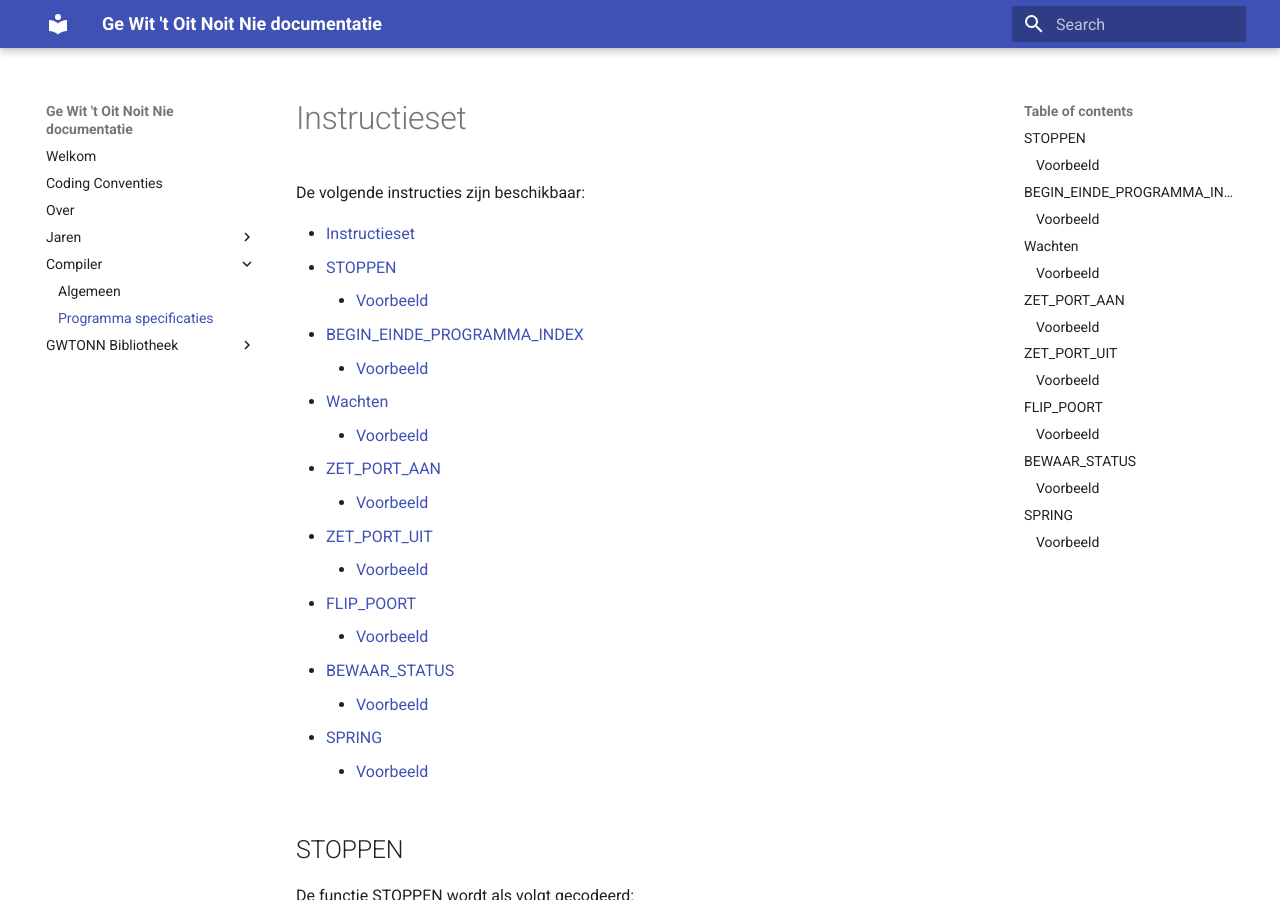
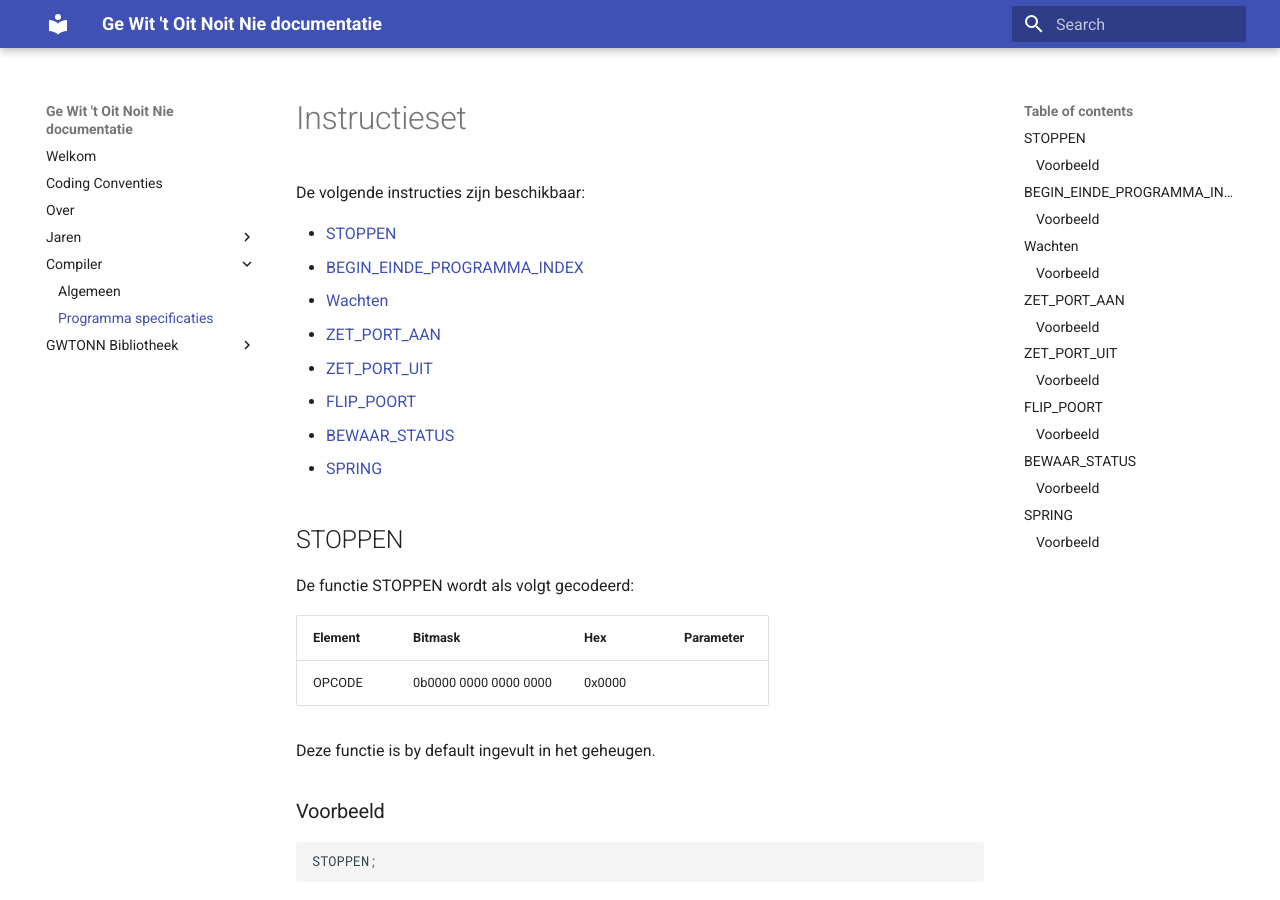
Before and after one commit to Ge-Wit-t-Oit-Noit-Nie/documentation, an MkDocs documentation site: the page built from docs/gpc/program_specifications.md, in a window 1280 px wide and 900 px high. Built offline with MkDocs 1.6.1 and Material for MkDocs 9.7.7, drawn with Linux system fonts in a browser that asks for light colours.

Commit message:
Small type updates

```diff
--- a/docs/gpc/program_specifications.md
+++ b/docs/gpc/program_specifications.md
@@ -2,23 +2,15 @@
 
 De volgende instructies zijn beschikbaar:
 
-- [Instructieset](#instructieset)
-  - [STOPPEN](#stoppen)
-    - [Voorbeeld](#voorbeeld)
-  - [BEGIN\_EINDE\_PROGRAMMA\_INDEX](#begin_einde_programma_index)
-    - [Voorbeeld](#voorbeeld-1)
-  - [Wachten](#wachten)
-    - [Voorbeeld](#voorbeeld-2)
-  - [ZET\_PORT\_AAN](#zet_port_aan)
-    - [Voorbeeld](#voorbeeld-3)
-  - [ZET\_PORT\_UIT](#zet_port_uit)
-    - [Voorbeeld](#voorbeeld-4)
-  - [FLIP\_POORT](#flip_poort)
-    - [Voorbeeld](#voorbeeld-5)
-  - [BEWAAR\_STATUS](#bewaar_status)
-    - [Voorbeeld](#voorbeeld-6)
-  - [SPRING](#spring)
-    - [Voorbeeld](#voorbeeld-7)
+<!-- no toc -->
+- [STOPPEN](#stoppen)
+- [BEGIN\_EINDE\_PROGRAMMA\_INDEX](#begin_einde_programma_index)
+- [Wachten](#wachten)
+- [ZET\_PORT\_AAN](#zet_port_aan)
+- [ZET\_PORT\_UIT](#zet_port_uit)
+- [FLIP\_POORT](#flip_poort)
+- [BEWAAR\_STATUS](#bewaar_status)
+- [SPRING](#spring)
 
 ## STOPPEN
 
```
Also changed, not shown: docs/gpc/index.md (+8 -0 lines).
